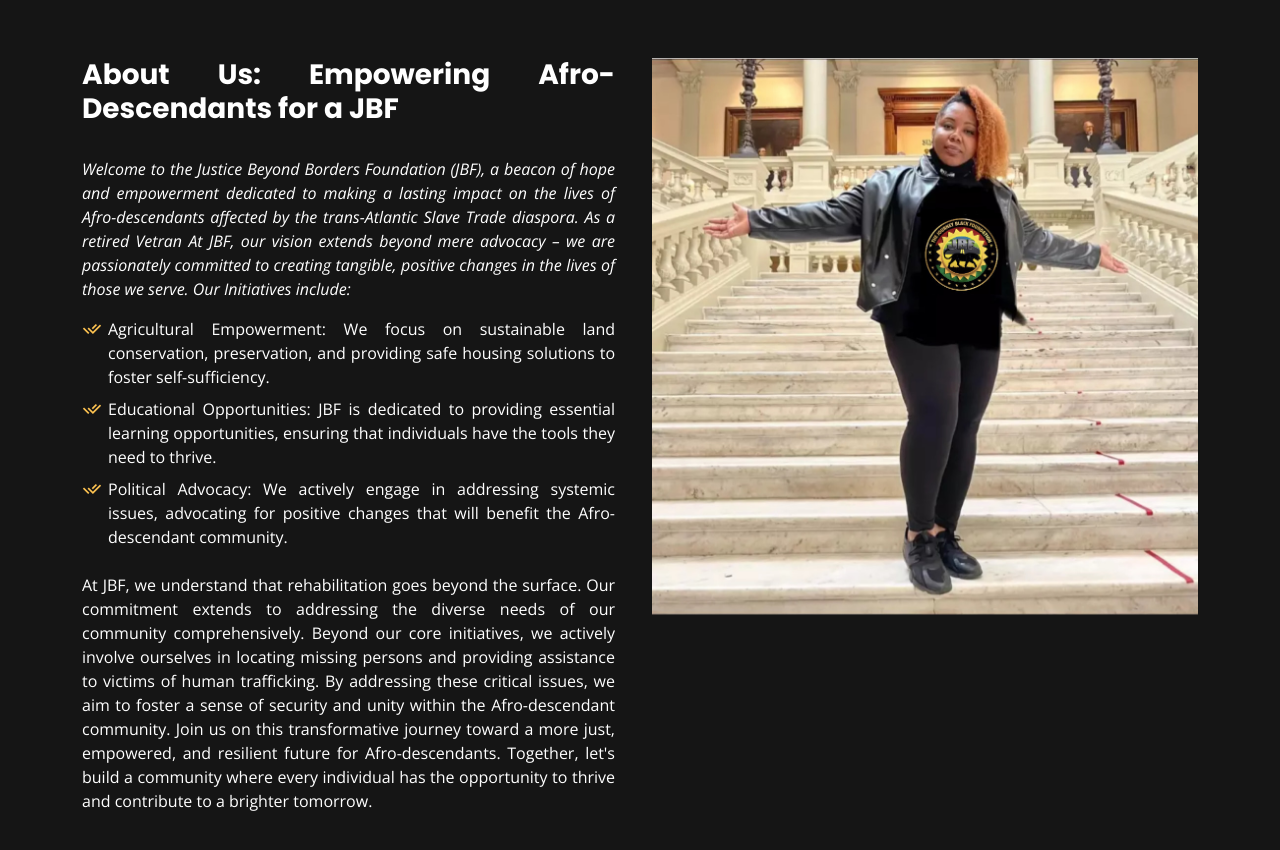
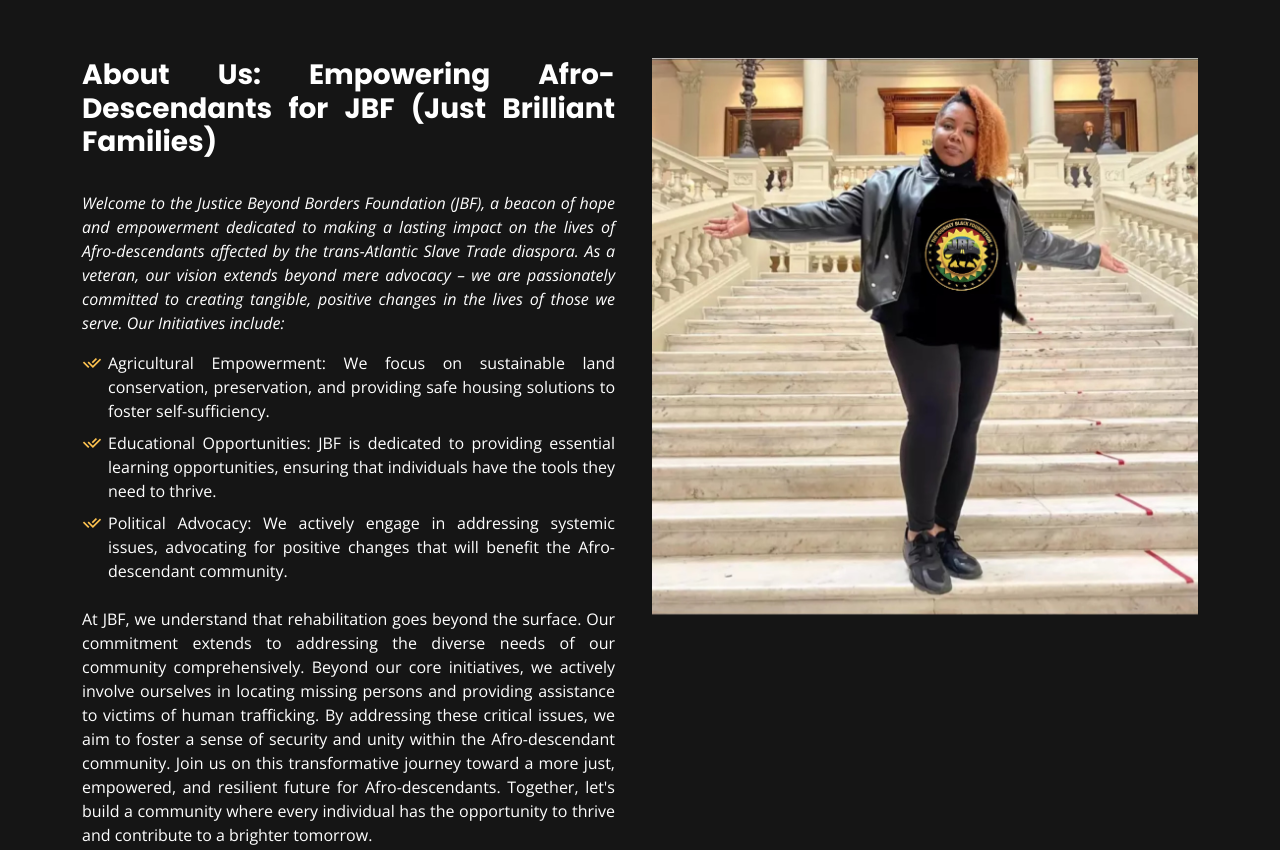
Before and after one commit to journeyblackfoundation/wesbite1, a plain HTML site: page index.html in a window 1280 px wide. Shown: the part 802-1652 px from the top of the page. Drawn offline with nearby package versions, Linux system fonts and the light colour scheme.

Commit message:
Update index.html

```diff
--- a/index.html
+++ b/index.html
@@ -119,12 +119,12 @@
           </div>
 
           <div style="padding-right: 25px;" class="col-lg-6 pt-4 pt-lg-0 order-2 order-lg-1 content" data-aos="fade-right" data-aos-delay="100">
-            <h3>About Us: Empowering Afro-Descendants for a JBF</h3>
+            <h3>About Us: Empowering Afro-Descendants for JBF (Just Brilliant Families) </h3>
             <br>
             <p class="fst-italic">
               Welcome to the Justice Beyond Borders Foundation (JBF), a beacon of hope and
               empowerment dedicated to making a lasting impact on the lives of Afro-descendants
-              affected by the trans-Atlantic Slave Trade diaspora. As a retired Vetran At JBF, our vision extends
+              affected by the trans-Atlantic Slave Trade diaspora. As a veteran, our vision extends
               beyond mere advocacy – we are passionately committed to creating tangible, positive
               changes in the lives of those we serve. Our Initiatives include:
             </p>
@@ -215,7 +215,7 @@
               <h3 style="color: #FFF;" >Exploring the Rich Heritage of Afro-Indigenous Communities Through History</h3>
               <br>
               <p style="text-align: justify;" >
-                The Afro-Indigenous History Section is a dedicated and crucial component that delves
+                The Afro-Indigenous History Section is a dedicated and crucial component that dives
                 into the rich tapestry of the cultural and historical narratives of Afro-descendant
                 communities with indigenous roots. This section serves as a comprehensive repository,
                 meticulously chronicling the experiences, traditions, and contributions of Afro-Indigenous
```
